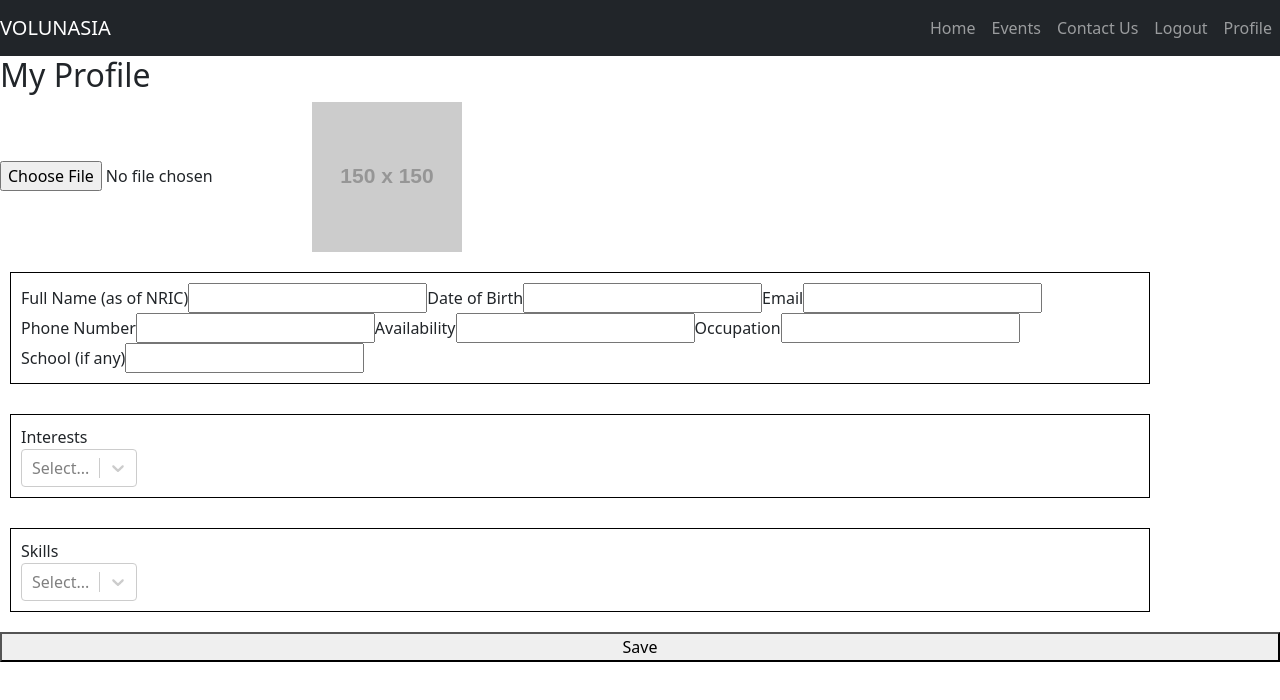
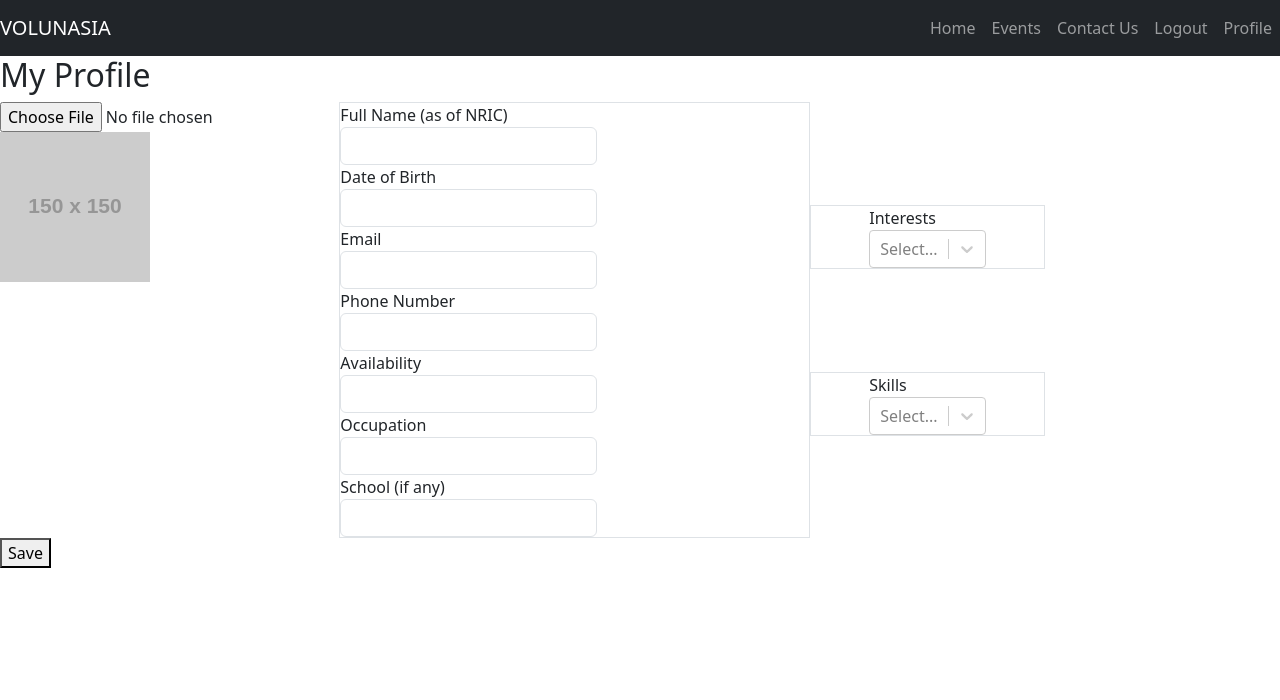
Before and after one commit to NicholasTanYY/volunteer_management_system, a React (Create React App) app: page /userProfile in a window 1280 px wide. Shown: the top 700 px of the page. Built offline with nearby package versions, Linux system fonts and the light colour scheme.

Commit message:
Modify user profile page

```diff
--- a/src/pages/userPages/UserProfilePage.tsx
+++ b/src/pages/userPages/UserProfilePage.tsx
@@ -42,42 +42,41 @@ const UserProfilePage: React.FC = () => {
     <div>
       <UserNavigationbar />
       <h2>My Profile</h2>
-      <div className="d-flex" style={{ height: '85%' }}>
-        <div className="overflow-auto" style={{ flex: 1 }}>
-          <form onSubmit={handleProfileSubmit} style={{ display: 'flex', flexDirection: 'column', gap: '10px' }}>
+      <form onSubmit={handleProfileSubmit}>
+        <div className="d-flex justify-content-evenly">
           <ProfilePicComponent />
-            <Container style={{ border: '1px solid black', margin: '10px', padding: '10px' }} >
+          <div className="w-50 border">
             <label>
               Full Name (as of NRIC)
-                <input type="text" name="fullName" value={profileInfo.fullName} onChange={handleProfileChange} />
+              <input type="text" className="form-control" name="fullName" value={profileInfo.fullName} onChange={handleProfileChange} />
             </label>
             <label>
               Date of Birth
-                <input type="text" name="dateOfBirth" value={profileInfo.dateOfBirth} onChange={handleProfileChange} />
+              <input type="text" className="form-control" name="dateOfBirth" value={profileInfo.dateOfBirth} onChange={handleProfileChange} />
             </label>
             <label>
               Email
-                <input type="text" name="email" value={profileInfo.email} onChange={handleProfileChange} />
+              <input type="text" className="form-control" name="email" value={profileInfo.email} onChange={handleProfileChange} />
             </label>
             <label>
               Phone Number
-                <input type="text" name="phoneNumber" value={profileInfo.phoneNumber} onChange={handleProfileChange} />
+              <input type="text" className="form-control" name="phoneNumber" value={profileInfo.phoneNumber} onChange={handleProfileChange} />
             </label>
             <label>
               Availability
-                <input type="text" name="availability" value={profileInfo.availability} onChange={handleProfileChange} />
+              <input type="text" className="form-control" name="availability" value={profileInfo.availability} onChange={handleProfileChange} />
             </label>
             <label>
               Occupation
-                <input type="text" name="occupation" value={profileInfo.occupation} onChange={handleProfileChange} />
+              <input type="text" className="form-control" name="occupation" value={profileInfo.occupation} onChange={handleProfileChange} />
             </label>
             <label>
               School (if any)
-                <input type="text" name="school" value={profileInfo.school} onChange={handleProfileChange} />
+              <input type="text" className="form-control" name="school" value={profileInfo.school} onChange={handleProfileChange} />
             </label>
-            </Container>
-
-            <Container style={{ border: '1px solid black', margin: '10px', padding: '10px' }} >
+          </div>
+          <div className="w-50 d-flex flex-column justify-content-evenly">
+            <div className="border w-50 d-flex justify-content-center">
               <label>
                 Interests
                 <Select
@@ -89,9 +88,8 @@ const UserProfilePage: React.FC = () => {
                   classNamePrefix="select"
                 />
               </label>
-            </Container>
-
-            <Container style={{ border: '1px solid black', margin: '10px', padding: '10px' }} >
+            </div>
+            <div className="border w-50 d-flex justify-content-center">
               <label>
                 Skills
                 <Select
@@ -103,12 +101,11 @@ const UserProfilePage: React.FC = () => {
                   classNamePrefix="select"
                 />
               </label>
-            </Container>
-
+            </div>
+          </div>
+        </div>
         <button type="submit">Save</button>
       </form>
-        </div>
-      </div>
     </div>
   );
 };
```
Also changed, not shown: src/backend/clearScript.ts (added, +11 -0 lines), 1 other file (tests, documents, lock files or other folders). Lines whose indentation alone changed are shown as unchanged.
